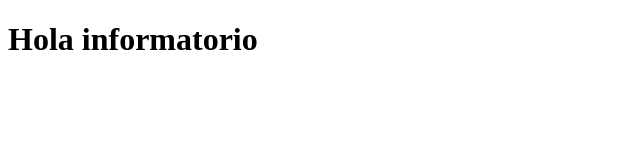
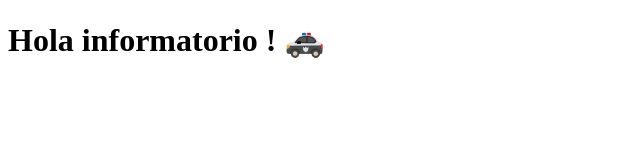
Before and after one commit to javierinformatorio999/ejemplo, a plain HTML site: page app/index.html in a window 1280 px wide. Shown: the whole page, without its empty margins (0-640 px from the left). Drawn offline with Linux system fonts and the light colour scheme.

Commit message:
Tercer commit

```diff
--- a/app/index.html
+++ b/app/index.html
@@ -6,6 +6,6 @@
     <title>Primer despliegue </title>
 </head>
 <body>
-    <h1>Hola informatorio</h1>
+    <h1>Hola informatorio ! 🚓 </h1>
 </body>
 </html>
```
